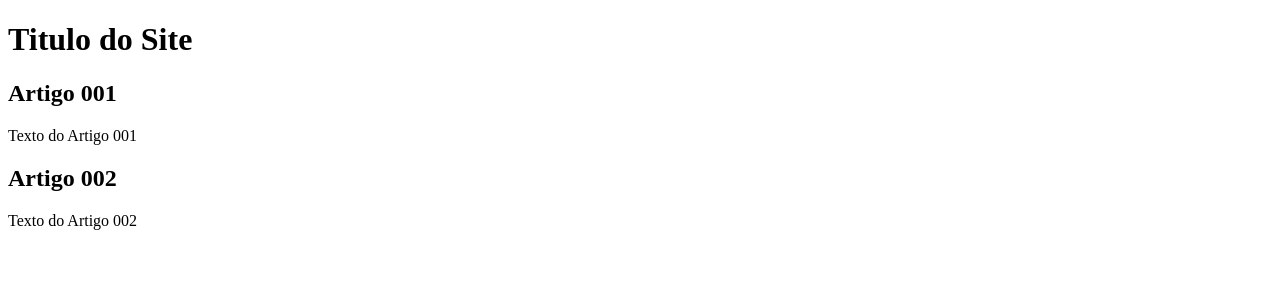
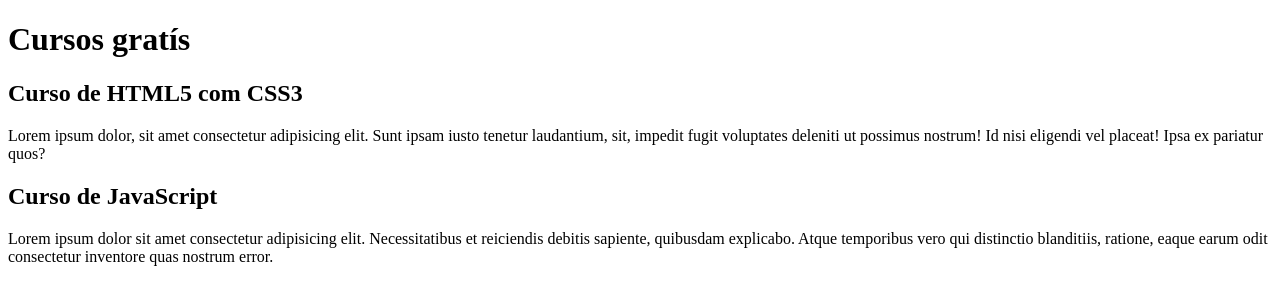
Before and after one commit to vrayme/projeto-site, a plain HTML site: page index.html in a window 1280 px wide. Drawn offline with Linux system fonts and the light colour scheme.

Commit message:
comcei a criar o conteudo do site
criacao do conteudo do site

```diff
--- a/index.html
+++ b/index.html
@@ -4,22 +4,21 @@
     <meta charset="UTF-8">
     <meta http-equiv="X-UA-Compatible" content="IE=edge">
     <meta name="viewport" content="width=device-width, initial-scale=1.0">
-    <title>Titulo do Site</title>
+    <title>Título do Site</title>
 </head>
 <body>
     <main>
         <header>
-        <h1>Titulo do Site</h1>
+        <h1>Cursos gratís</h1>
         </header>
         <article>
-            <h2>Artigo 001</h2>
-            <p>Texto do Artigo 001</p>
+            <h2>Curso de HTML5 com CSS3</h2>
+            <p>Lorem ipsum dolor, sit amet consectetur adipisicing elit. Sunt ipsam iusto tenetur laudantium, sit, impedit fugit voluptates deleniti ut possimus nostrum! Id nisi eligendi vel placeat! Ipsa ex pariatur quos?</p>
         </article>
         <article>
-            <h2>Artigo 002</h2>
-            <p>Texto do Artigo 002</p>
+            <h2>Curso de JavaScript</h2>
+            <p>Lorem ipsum dolor sit amet consectetur adipisicing elit. Necessitatibus et reiciendis debitis sapiente, quibusdam explicabo. Atque temporibus vero qui distinctio blanditiis, ratione, eaque earum odit consectetur inventore quas nostrum error.</p>
         </article>
     </main>
-
 </body>
 </html>
```
